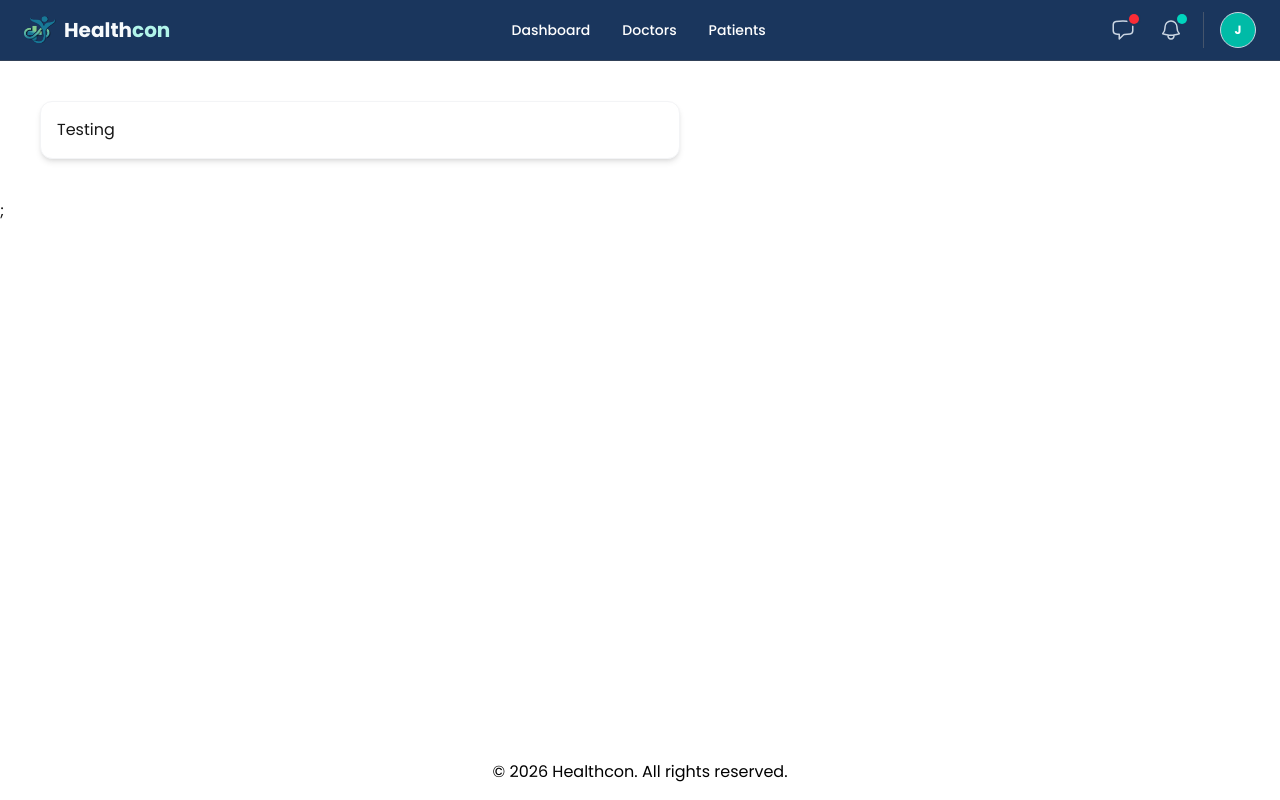
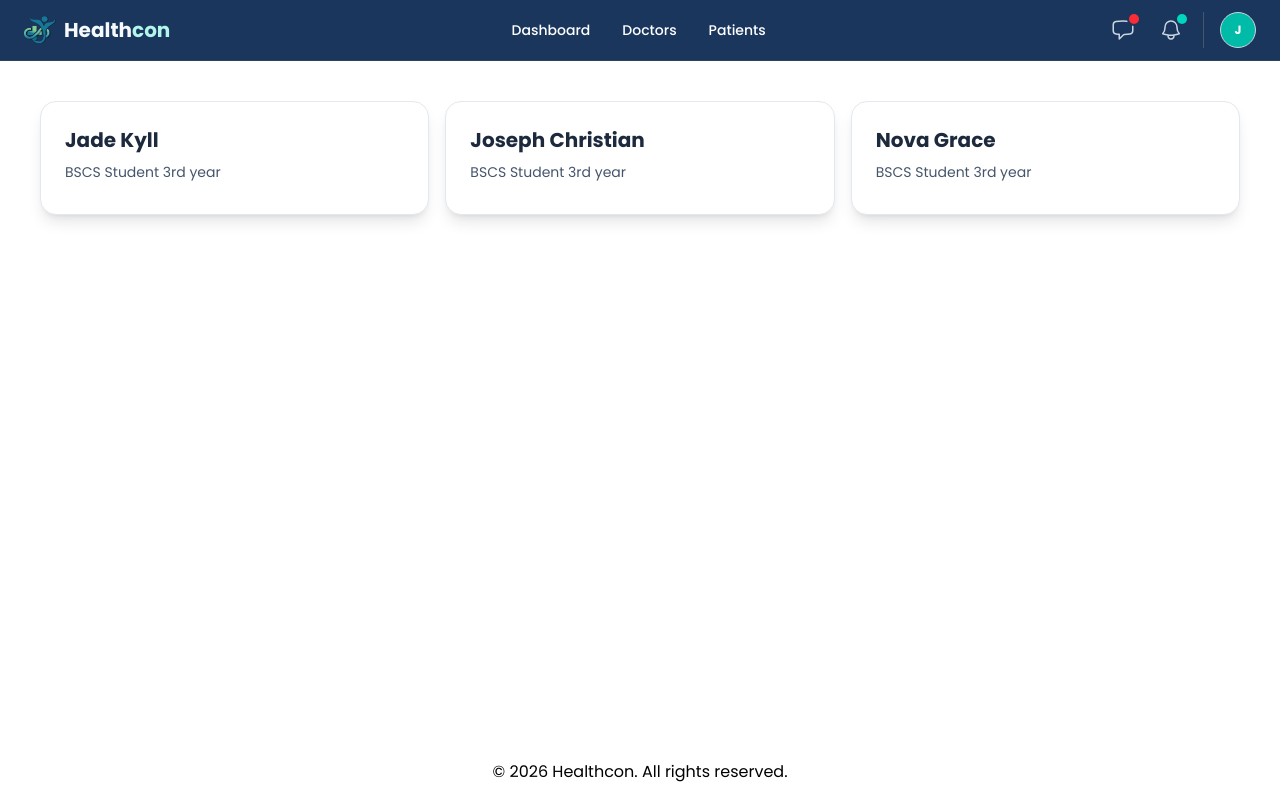
Before and after one commit to Crsrll/healthcon, a Next.js app: page /clinics/testing in a window 1280 px wide. Built offline with nearby package versions, Linux system fonts and the light colour scheme.

Commit message:
add testing page

```diff
--- a/app/(public)/clinics/testing/page.js
+++ b/app/(public)/clinics/testing/page.js
@@ -1,13 +1,20 @@
 // import {ClinicCard} from '@/components/ui/ClinicCard';
 import Card from '@/components/ui/GeneralCard';
+import CardTest from '@/components/testing/CardTest';
 
 export default function Testing(){
   return(
     <>
     {/* <ClinicCard />; */}
-    <Card className="m-10 w-[50vw]" style={{border:"1px solid black"}}>
+    {/* <Card className="m-10 w-[50vw]" style={{border:"1px solid black"}}>
       <p>Testing</p>
-    </Card>;
+    </Card>; */}
+    <div className="grid grid-cols-3 gap-4 mx-10">
+    <CardTest title="Jade Kyll" description="BSCS Student 3rd year" className="my-10"></CardTest>
+    <CardTest title="Joseph Christian" description="BSCS Student 3rd year" className="my-10"></CardTest>
+    <CardTest title="Nova Grace" description="BSCS Student 3rd year" className="my-10"></CardTest>
+    </div>
+
     </>
    )
 }
--- /dev/null
+++ b/components/testing/CardTest.js
@@ -0,0 +1,10 @@
+export default function CardTest({children, title, description, image, className, style}){
+  return(
+    <div className={`bg-white rounded-2xl shadow-lg border border-slate-200 p-6 ${className}`} style={style}>
+      {image && <img src={image} alt={title} className="w-full h-48 object-cover rounded-t-2xl mb-4" />}
+      {title && <h2 className="text-xl font-bold text-slate-800 mb-2">{title}</h2>}
+      {description && <p className="text-slate-600 text-sm mb-2">{description}</p>}
+      {children && <div className="mt-4">{children}</div>}
+    </div>
+  )
+}
```
